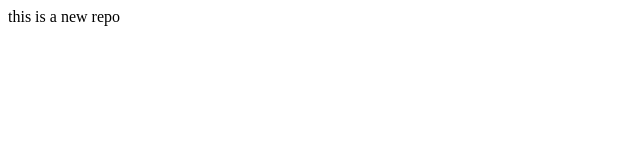
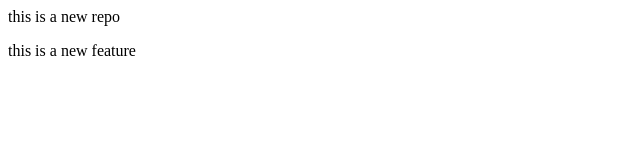
Before and after one commit to Shreejith27/Localrepo, a plain HTML site: page localRepo/index.html in a window 1280 px wide. Shown: the whole page, without its empty margins (0-640 px from the left). Drawn offline with Linux system fonts and the light colour scheme.

```diff
--- a/localRepo/index.html
+++ b/localRepo/index.html
@@ -1 +1,2 @@
 <p>this is a new repo</p>
+<p>this is a new feature <dropdown></dropdown></p>
```
